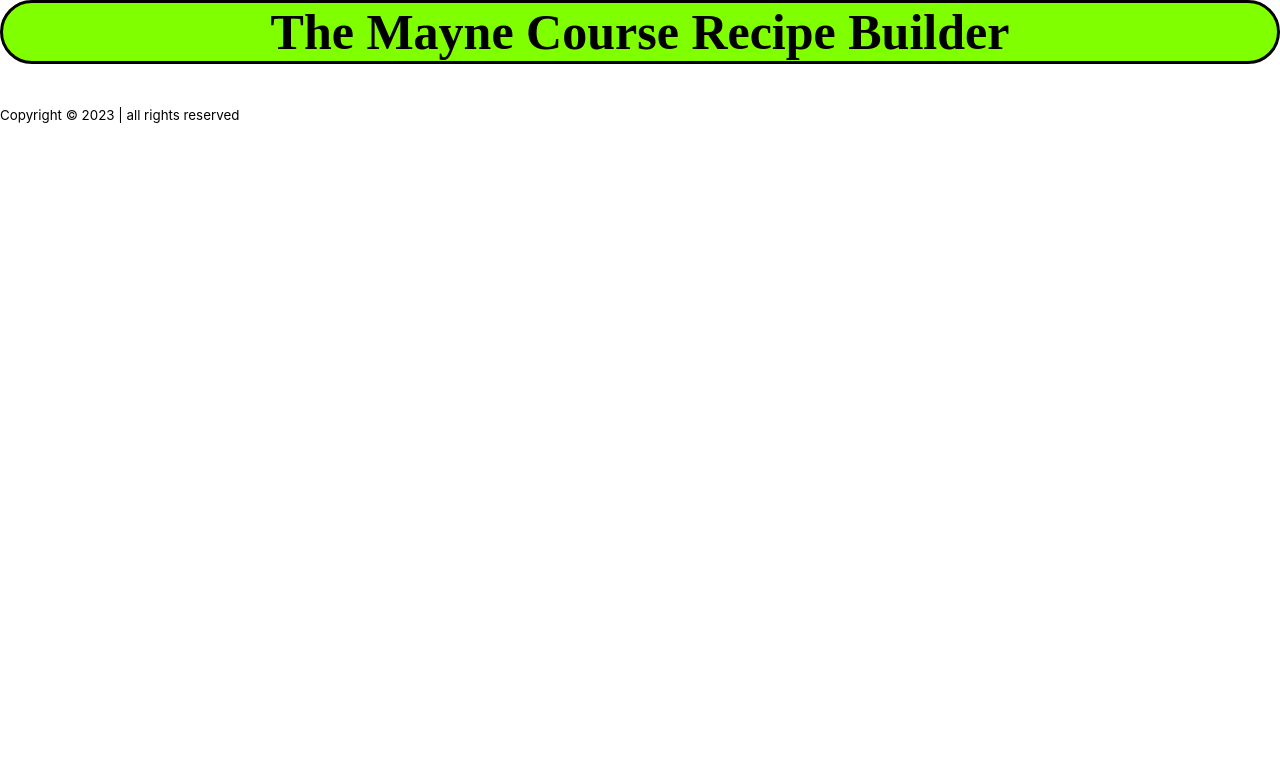
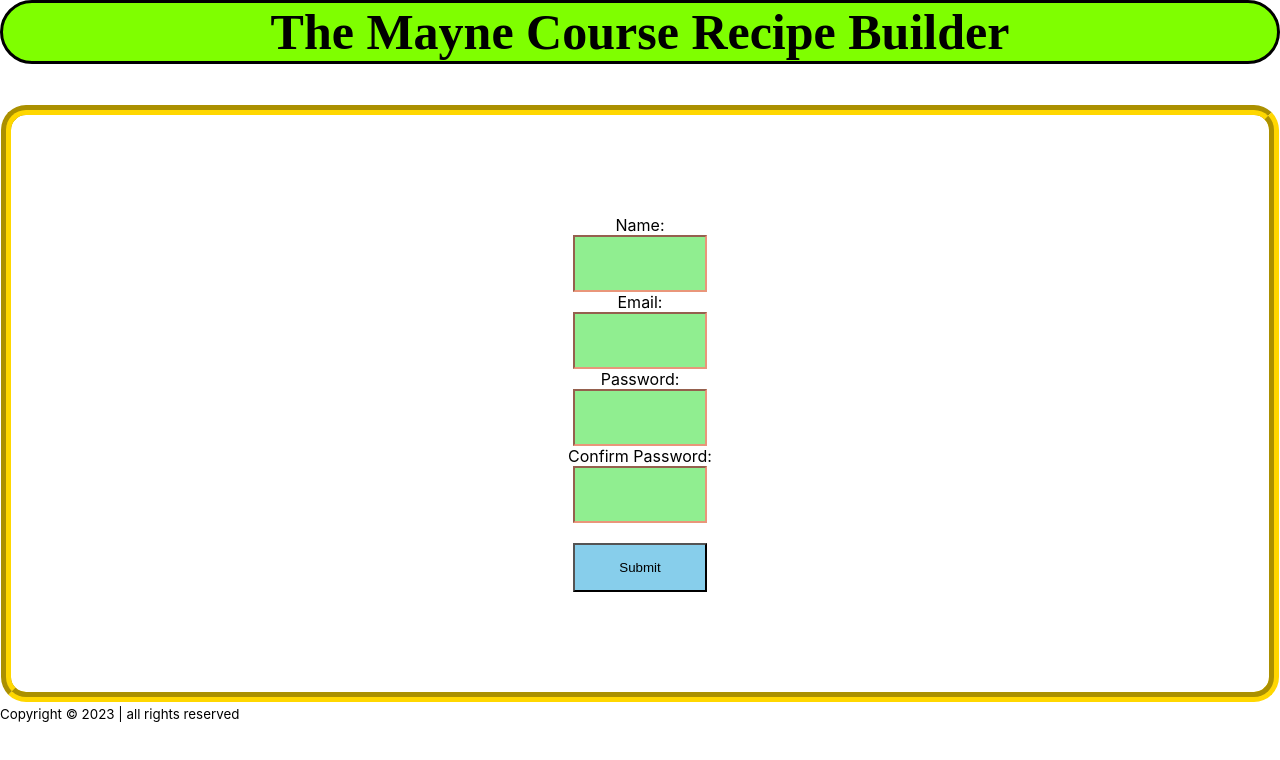
Before and after one commit to Tre50/frontend-react, a React (Create React App) app: page /SignupForm in a window 1280 px wide. Shown: the top 760 px of the page. Built offline with nearby package versions, Linux system fonts and the light colour scheme.

Commit message:
DEPLOY READY

```diff
--- a/src/App.css
+++ b/src/App.css
@@ -17,12 +17,11 @@ box-sizing: inherit
 } */
 
 
-li {
 
-background-color: aqua;
-text-align: center;
 
-}
+
+
+
 
 header {
 margin: 1px;
@@ -36,6 +35,7 @@ border-color: gold;
 
 
 }
+
 
 main {
 
@@ -53,8 +53,11 @@ background-color: chartreuse;
 border-radius: 50px;
 border-style: solid;
 font-size: 50px;
+
 }
 h2 {
+font-size: 40px;
+font-family: fantasy;
 margin: 10px;
 margin-top: 20px;
 background-color: chartreuse;
@@ -62,4 +65,26 @@ border-radius: 50px;
 border-style:solid;
 border-style: inset;
 
+
 }
+
+input {
+
+    font-size: 20px;
+    padding: 4px;
+    border-color: darksalmon;
+    background-color:navajowhite;
+    font-family: monospace;
+
+
+}
+textarea {
+
+    font-size: 20px;
+    padding: 4px;
+    border-color:darksalmon;
+    background-color:navajowhite;
+    font-family: monospace;
+
+
+}
--- a/src/App.js
+++ b/src/App.js
@@ -4,11 +4,12 @@ import './App.css';
 import { BrowserRouter, Routes, Route } from 'react-router-dom';
 import Home from './pages/Home'
 import Header from './components/Header'
-//import SignupForm from './components/SignupForm';
+import SignupForm from './components/SignupForm';
 import Footer from './components/Footer'
 import CardContainer from './components/CardContainer';
 import RecipeList from './components/RecipeList';
 import Signup from './pages/Signup'
+//import DataDisplay from './components/DataDisplay';
 
 
 
@@ -17,7 +18,7 @@ import Signup from './pages/Signup'
 
 
 export const UserContext = createContext()
-
+// const DataDisplay = ({ data }) =>
 
 function App() {
 
@@ -37,11 +38,11 @@ function App() {
         <Header/>
 
       <Routes>
-        <Route path='/Signup' element={<Signup />} />
-        {/* <Route path='/SignupForm' element={<SignupForm />}/> */}
-        <Route path='/CardContainer' element={<CardContainer/>} />
+        {/* <Route path='/Signup' element={<Signup />} /> */}
+        <Route path='/RecipeBuilder' element={<RecipeList />}/>
+        <Route path='/SignupForm' element={<SignupForm />}/>
         <Route path='/' element={<Home />}/>
-        <Route path='/RecipeList' element={<RecipeList />}/>
+        {/* <Route path='/CardContainer' element={<CardContainer/>} /> */}
 
       </Routes>
 
--- a/src/components/CardContainer.js
+++ b/src/components/CardContainer.js
@@ -1,25 +1,36 @@
 import React, { useState, useEffect } from "react";
-
+//import "./styles.css";
 export default function CardContainer({ token }) {
   const [recipes, setRecipes] = useState([]);
   const [formData, setFormData] = useState({ title: "", content: "" });
+  const [selectedRecipe, setSelectedRecipe] = useState(null);
+  const [imageUrl, setImageUrl] = useState("")
 
-
-  useEffect(() => {
-    // Fetch recipes when the component mounts
-    fetch("https://backend-events2.web.app/recipe")
-
-      .then((res) => res.json())
-      .then((data) => setRecipes(data))
-      .catch((err) => console.error(err));
-  }, []);
+  const findRecipe = (evt) => {
+    evt.preventDefault();
+    console.log('running findRecipe')
+    const query = { query: formData.title };
+    fetch("https://api-iodlq5cdhq-uc.a.run.app/findRecipe", {
+      method: "POST",
+      headers: {
+        "Content-Type": "application/json",
+      },
+      body: JSON.stringify(query),
+    })
+      .then((response) => response.json())
+      .then((data) => {
+        console.log("FIND RECIPE ->", data);
+        setRecipes(data);
+      })
+      .catch((err) => console.log);
+  };
 
   const handleFormSubmit = (evt) => {
     evt.preventDefault();
 
     const newRecipe = {
-      title: formData.title,
-      content: formData.content,
+      name: formData.title,
+      Ingredients: formData.content,
       // Other properties as needed for your recipe object
     };
 
@@ -33,10 +44,8 @@ export default function CardContainer({ token }) {
     })
       .then((res) => res.json())
       .then((data) => {
-        // Update recipes with the new data
-        setRecipes(data);
-        // Reset form fields after submission
-        setFormData({ title: "", content: "" });
+        setRecipes(data); // Ensure the response includes the updated list of recipes
+        setFormData({ title: "", content: "" }); // Reset form fields after submission
       })
       .catch((err) => console.error(err));
   };
@@ -46,10 +55,19 @@ export default function CardContainer({ token }) {
     setFormData({ ...formData, [name]: value });
   };
 
+  const handleImageClick = (recipe) => {
+    setSelectedRecipe(recipe);
+    if (recipe.imageUrl) {
+      setImageUrl(recipe.imageUrl);
+    } else {
+      setImageUrl("");
+    }
+  };
+
   return (
     <main>
       <h1>Recipes</h1>
-      <form onSubmit={handleFormSubmit}>
+      <form onSubmit={findRecipe}>
         <input
           type="text"
           name="title"
@@ -58,24 +76,35 @@ export default function CardContainer({ token }) {
           onChange={handleInputChange}
           required
         />
-        <textarea
-          name="content"
-          value={formData.content}
-          placeholder="Content"
-          onChange={handleInputChange}
-          required
-        ></textarea>
-        <button type="submit">Add Recipe</button>
+        <button type="submit">Submit</button>
       </form>
+
+      {/* Display Canva image from URL */}
+      <section className="image-container">
+
+          {imageUrl && <img src={"gs://backend-events2-default-rtdb-backups/OVEN BAKED SNAPPER.png"} alt="Recipe Image" /> }
+
+      </section>
+
+      {/* Display selected recipe details */}
+      <section className="recipe-details">
+        {selectedRecipe && (
+          <div>
+            <h2>{selectedRecipe.id}</h2>
+            <p>{selectedRecipe.Ingredients}</p>
+            {/* Add other recipe properties as needed */}
+          </div>
+        )}
+      </section>
+
+      {/* Display recipes */}
       <section className="recipe-cards">
         {recipes &&
-          recipes.map((recipe) => (
-            <article key={recipe.id}>
-              <h2>{recipe.name}</h2>
-              <p>
-                {recipe.Ingredients}
-              </p>
-              <p>{recipe.recipe}</p>
+          recipes.map((recipe, index) => (
+            <article key={index} onClick={() => handleImageClick(recipe)}>
+              <h2>{recipe.id}</h2>
+              <p>{recipe.Ingredients}</p>
+              {/* Add other recipe properties as needed */}
             </article>
           ))}
       </section>
--- a/src/components/Footer.js
+++ b/src/components/Footer.js
@@ -7,7 +7,7 @@ export default function Footer() {
 	return (
 
 		<div>
-			<small >Copyright © 2023 | all rights reserved </small>
+			<small  >Copyright © 2023 | all rights reserved </small>
 		</div>
 	)
 }
--- a/src/components/SignupForm.js
+++ b/src/components/SignupForm.js
@@ -1,104 +1,105 @@
-// import React, { useState } from 'react';
+import React, { useState } from 'react';
 
-// const SignupForm = () => {
-//   const [formData, setFormData] = useState({
-//     name: '',
-//     email: '',
-//     password: '',
-//     confirmPassword: ''
-//   });
+const SignupForm = () => {
+  const [formData, setFormData] = useState({
+    name: '',
+    email: '',
+    password: '',
+    confirmPassword: ''
+  });
 
-//   const handleInputChange = (event) => {
-//     const { name, value } = event.target;
-//     setFormData({ ...formData, [name]: value });
-//   };
+  const handleInputChange = (event) => {
+    const { name, value } = event.target;
+    setFormData({ ...formData, [name]: value });
+  };
 
-//   const handleSubmit = (event) => {
-//     event.preventDefault();
+  const handleSubmit = (event) => {
+    event.preventDefault();
 
-//     // Perform validation (check if passwords match)
-//     if (formData.password !== formData.confirmPassword) {
-//       alert("Passwords don't match. Please re-enter your password.");
-//       return;
-//     }
+    // Perform validation (check if passwords match)
+    if (formData.password !== formData.confirmPassword) {
+      alert("Passwords don't match. Please re-enter your password.");
+      return;
+    }
 
-//     // Perform further processing & sending data to the server
-//     // For demonstration purposes, you can log the form data
-//     console.log('Form data:', formData);
+    // Perform further processing & sending data to the server
+    // For demonstration purposes, you can log the form data
+    console.log('Form data:', formData);
 
-//     // Clear form fields after successful signup for demonstration purposes
-//     setFormData({
-//       name: '',
-//       email: '',
-//       password: '',
-//       confirmPassword: ''
-//     });
-//   };
+    // Clear form fields after successful signup for demonstration purposes
+    setFormData({
+      name: '',
+      email: '',
+      password: '',
+      confirmPassword: ''
+    });
+  };
 
-//   return (
+  return (
 
-//     //these are my form buttons and a little inline css
-//     <header >
+    //these are my form buttons and a little inline css
+    <header >
 
-//     <form onSubmit={handleSubmit}>
-//       <label htmlFor="name">Name:</label>
-//       <br></br>
-//       <input
-//         type="text"
-//         id="name"
-//         name="name"
-//         value={formData.name}
-//         onChange={handleInputChange}
-//         style={{ width: '100px', backgroundColor:'lightgreen', padding: '15px', }}
-//         autoComplete='name'
-//         required
-//       />
-//         <br></br>
-//       <label htmlFor="email">Email:</label>
-//       <br></br>
-//       <input
-//         type="email"
-//         id="email"
-//         name="email"
-//         value={formData.email}
-//         onChange={handleInputChange}
-//         style={{ width: '100px',  backgroundColor:'lightgreen', padding: '15px' }}
-//         autoComplete='email'
-//         required
-//       />
-// <br></br>
-//       <label htmlFor="password">Password:</label>
-//       <br></br>
-//       <input
-//         type="password"
-//         id="password"
-//         name="password"
-//         value={formData.password}
-//         onChange={handleInputChange}
-//         style={{ width: '100px',  backgroundColor:'lightgreen', padding: '15px' }}
-//        autoComplete='new-password'
-//         required
-//       />
-//       <br></br>
-//       <label htmlFor="confirmPassword" color=''>Confirm Password:</label>
-//       <br></br>
-//       <input
-//         type="password"
-//         id="confirmPassword"
-//         name="confirmPassword"
-//         value={formData.confirmPassword}
-//         onChange={handleInputChange}
-//         style={{ width: '100px', backgroundColor:'lightgreen', padding: '15px' }}
-//         autoComplete='new-password'
-//         required
-//       />
-//       <br></br>
-//       <br></br>
-//       <button style={{backgroundColor: 'skyblue', padding:'15px', width:'100px'}} type="submit" onClick={handleSubmit}>Submit</button>
+    <form onSubmit={handleSubmit}>
+      <label htmlFor="name">Name:</label>
+      <br></br>
+      <input
+        type="text"
+        id="name"
+        name="name"
+        value={formData.name}
+        onChange={handleInputChange}
+        style={{ width: '100px', backgroundColor:'lightgreen', padding: '15px', }}
+        autoComplete='name'
+        required
+      />
+        <br></br>
+      <label htmlFor="email">Email:</label>
+      <br></br>
+      <input
+        type="email"
+        id="email"
+        name="email"
+        value={formData.email}
+        onChange={handleInputChange}
+        style={{ width: '100px',  backgroundColor:'lightgreen', padding: '15px' }}
+        autoComplete='email'
+        required
+      />
+<br></br>
+      <label htmlFor="password">Password:</label>
+      <br></br>
+      <input
+        type="password"
+        id="password"
+        name="password"
+        value={formData.password}
+        onChange={handleInputChange}
+        style={{ width: '100px',  backgroundColor:'lightgreen', padding: '15px' }}
+       autoComplete='new-password'
+        required
+      />
 
-//     </form>
-//     </header>
-//   );
-// };
+      <br></br>
+      <label htmlFor="confirmPassword" color=''>Confirm Password:</label>
+      <br></br>
+      <input
+        type="password"
+        id="confirmPassword"
+        name="confirmPassword"
+        value={formData.confirmPassword}
+        onChange={handleInputChange}
+        style={{ width: '100px', backgroundColor:'lightgreen', padding: '15px' }}
+        autoComplete='new-password'
+        required
+      />
+      <br></br>
+      <br></br>
+      <button style={{backgroundColor: 'skyblue', padding:'15px', width:'100px'}} type="submit" onClick={handleSubmit}>Submit</button>
 
-// export default SignupForm;
+    </form>
+    </header>
+  );
+};
+
+export default SignupForm;
--- a/src/pages/Home.js
+++ b/src/pages/Home.js
@@ -1,15 +1,16 @@
 import CardContainer from "../components/CardContainer"
 
 import RecipeList from "../components/RecipeList";
+import SignupForm from "../components/SignupForm";
 
 
 
 export default function Home() {
 	return (
 		<>
-
-			<RecipeList/>
+			<SignupForm/>
 			<CardContainer />
+			{/* <RecipeList/> */}
 		</>
 	)
 }
```
Also changed, not shown: src/components/RecipeList.js (+38 -17 lines), src/pages/Login.js (+45 -36 lines).
